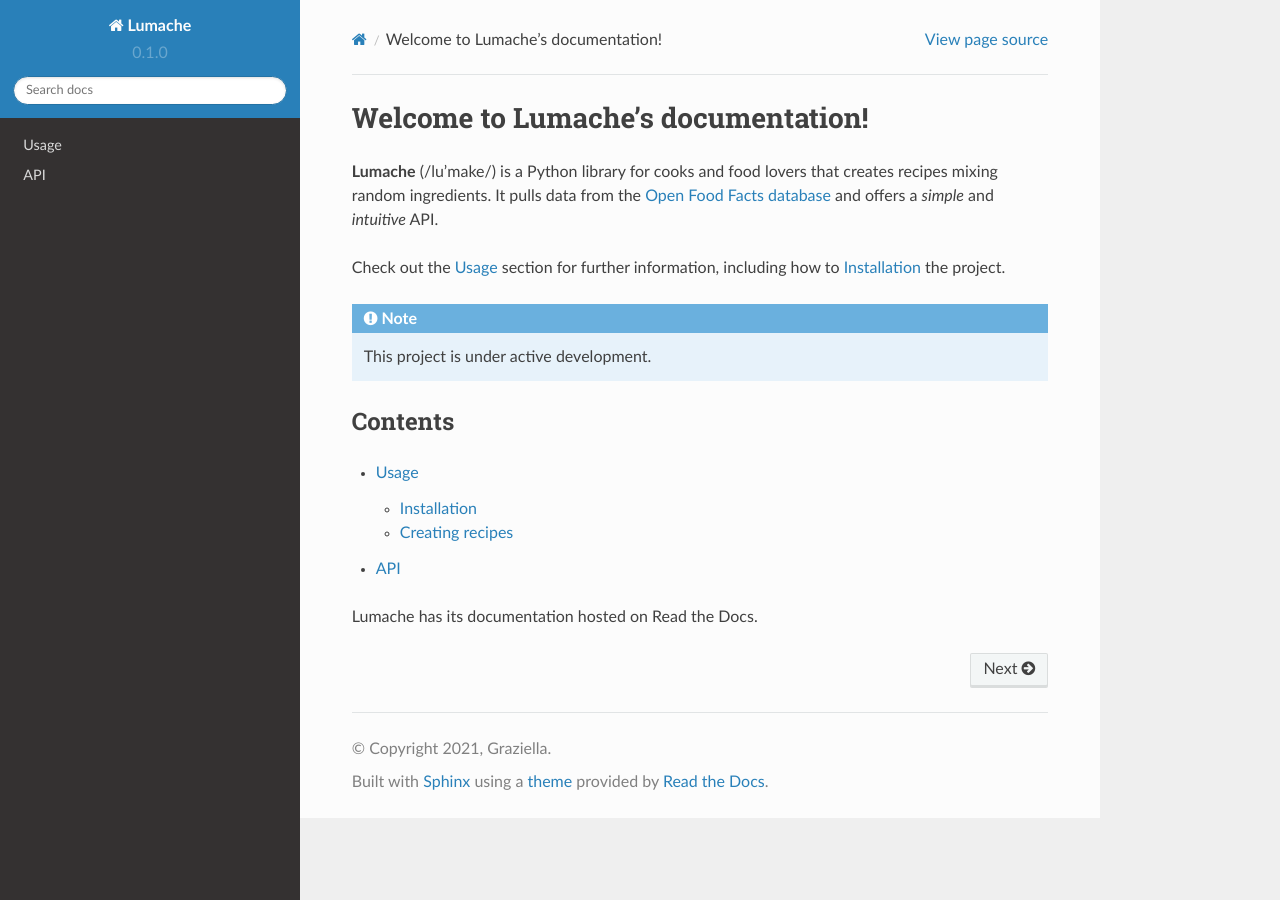
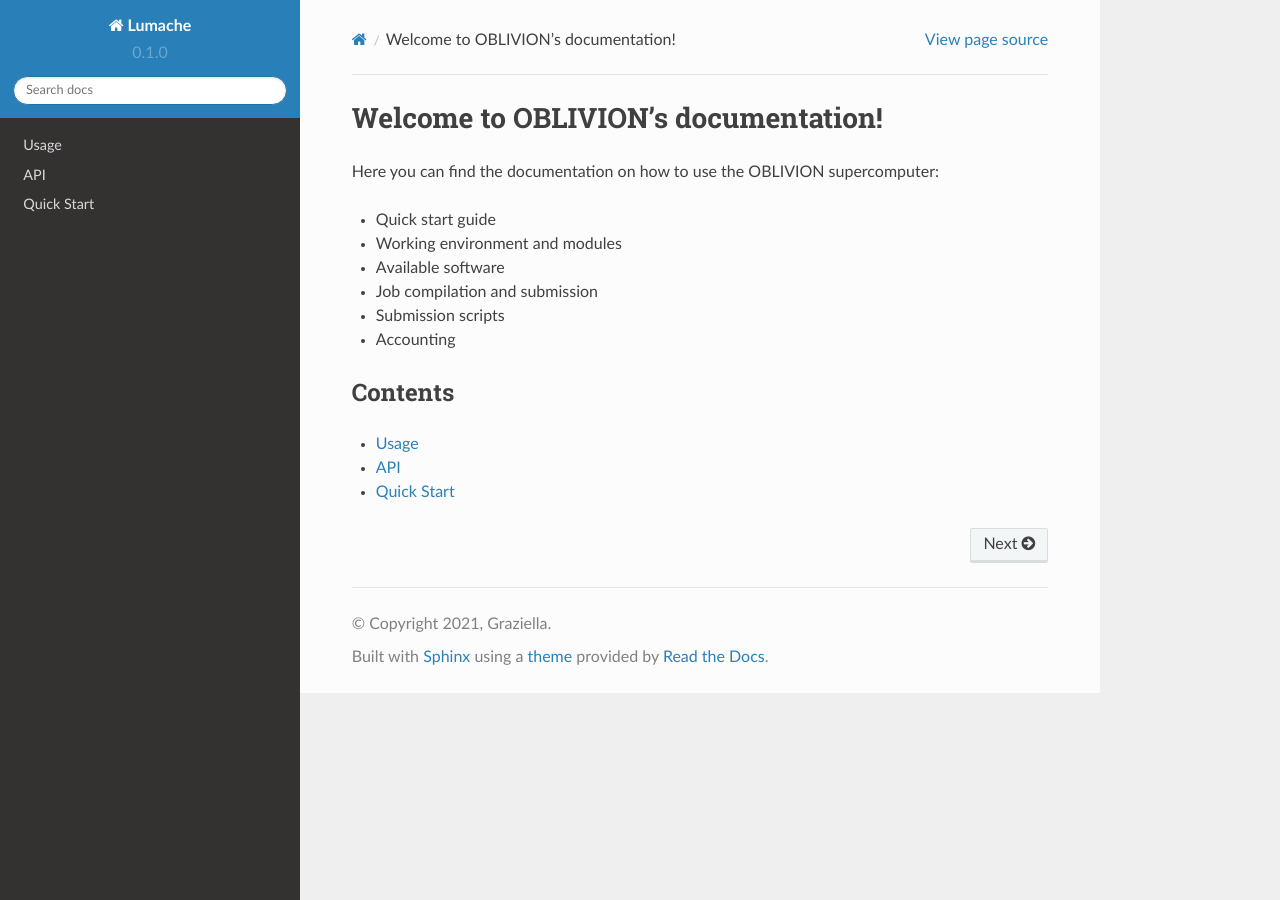
Before and after one commit to mavillez/Oblivion, a Sphinx documentation site: the page built from docs/source/index.rst, in a window 1280 px wide. Built offline with Sphinx 7.4.7 and the Read the Docs theme 2.0.0, drawn with Linux system fonts in a browser that asks for light colours.

Commit message:
Update index.rst

```diff
--- a/docs/source/index.rst
+++ b/docs/source/index.rst
@@ -1,24 +1,22 @@
-Welcome to Lumache's documentation!
-===================================
+Welcome to OBLIVION's documentation!
+====================================
 
-**Lumache** (/lu'make/) is a Python library for cooks and food lovers
-that creates recipes mixing random ingredients.
-It pulls data from the `Open Food Facts database <https://world.openfoodfacts.org/>`_
-and offers a *simple* and *intuitive* API.
+Here you can find the documentation on how to use the OBLIVION supercomputer:
 
-Check out the :doc:`usage` section for further information, including
-how to :ref:`installation` the project.
+- Quick start guide
+- Working environment and modules
+- Available software
+- Job compilation and submission
+- Submission scripts
+- Accounting
 
-.. note::
-
-   This project is under active development.
 
 Contents
 --------
 
 .. toctree::
+   :maxdepth: 1
 
    usage
    api
-
-Lumache has its documentation hosted on Read the Docs.
+   quick_start.rst
```
